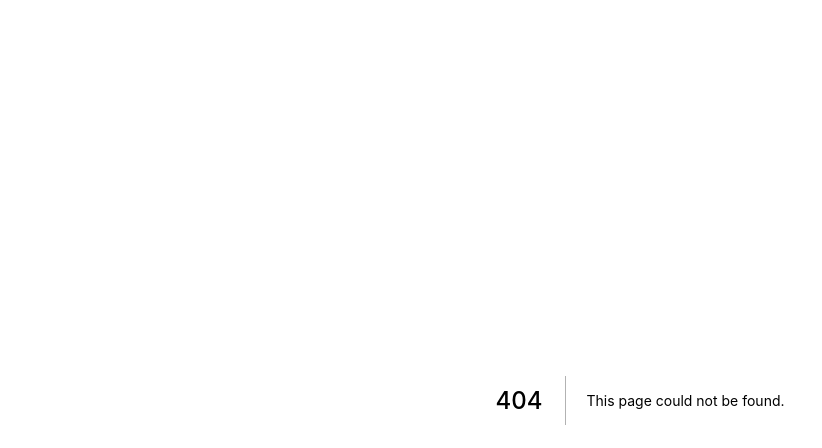
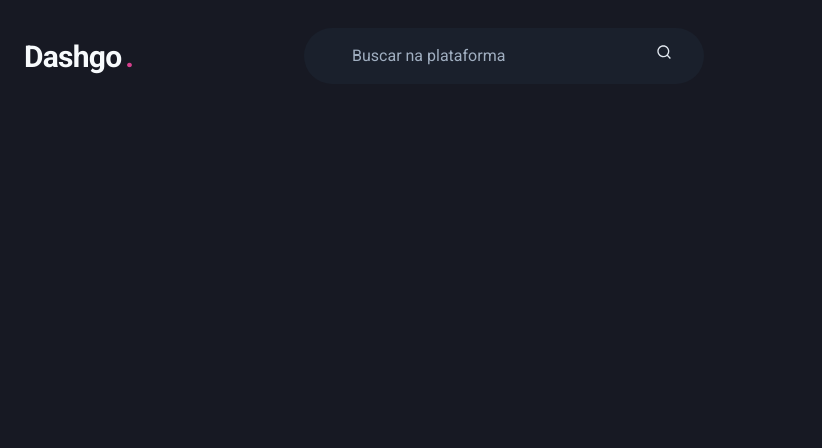
Before and after one commit to igorWebMASTER/dashgo, a Next.js app: page /dashboard in a window 1280 px wide. Before the commit this address had no page. Shown: the top 448 px of the page, without its empty margins (0-822 px from the left). Built offline with nearby package versions, Linux system fonts and the light colour scheme.

Commit message:
feat: creating header

```diff
--- a/package.json
+++ b/package.json
@@ -15,7 +15,8 @@
     "framer-motion": "^4.1.2",
     "next": "10.1.3",
     "react": "17.0.2",
-    "react-dom": "17.0.2"
+    "react-dom": "17.0.2",
+    "react-icons": "^4.2.0"
   },
   "devDependencies": {
     "@types/node": "^14.14.37",
--- /dev/null
+++ b/src/components/Header.tsx
@@ -0,0 +1,50 @@
+import { Flex, Text, Input, Icon} from '@chakra-ui/react';
+import { RiSearchLine } from 'react-icons/ri';
+
+export function Header(){
+  return(
+    <Flex
+        as="header"
+        w="100%"
+        maxWidth={1480}
+        h="20"
+        mt="4"
+        px="6"
+        align="center"
+    >
+      <Text
+        fontSize="3xl"
+        fontWeight="bold"
+        letterSpacing="tight"
+        w="64"
+      >
+        Dashgo
+        <Text as="span" ml="1" color="pink.500">.</Text>
+      </Text>
+
+      <Flex
+        as="label"
+        flex="1"
+        py="4"
+        px="8"
+        ml="6"
+        maxWidth={400}
+        alignSelf="center"
+        color="gray.200"
+        position="relative"
+        bg="gray.800"
+        borderRadius="full"
+      >
+          <Input
+            color="gray.50"
+            variant="unstyled"
+            placeholder="Buscar na plataforma"
+            px="4"
+            mr="4"
+            _placeholder={{ color : 'gray.400' }}
+          />
+          <Icon as={RiSearchLine} />
+      </Flex>
+    </Flex>
+  )
+}
--- /dev/null
+++ b/src/pages/dashboard.tsx
@@ -0,0 +1,7 @@
+import { Header } from "../components/Header";
+
+export default function Dashboard(){
+  return (
+    <Header />
+  )
+}
```
Also changed, not shown: src/components/Form/Input.tsx (added, +32 -0 lines), src/pages/index.tsx (+5 -24 lines), 1 other file (tests, documents, lock files or other folders).
